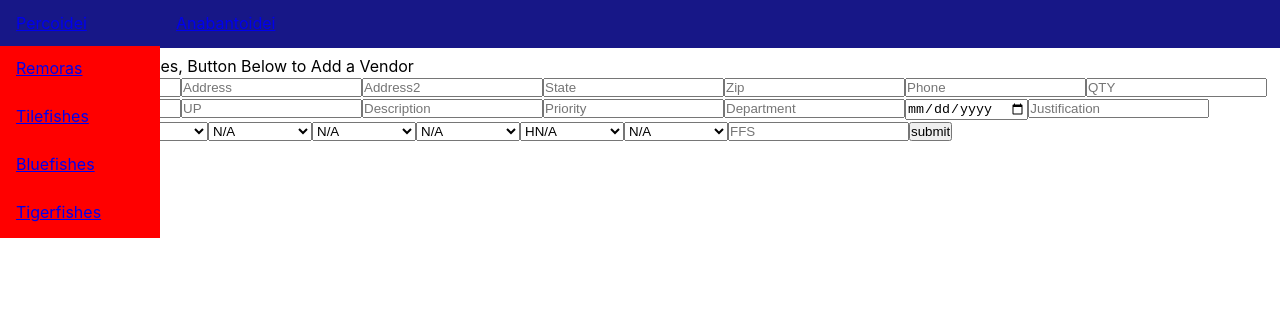
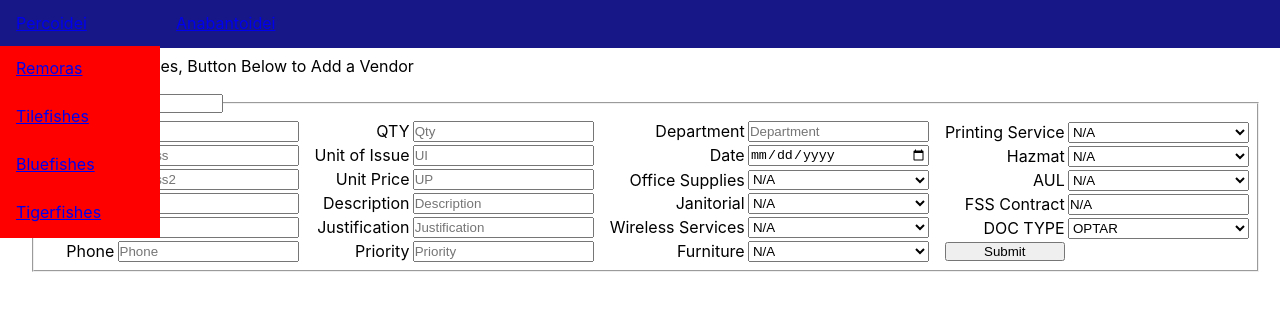
Before and after one commit to TravisAlanH/Navy-Page, a React (Create React App) app: page / in a window 1280 px wide. Shown: the top 310 px of the page. Built offline with nearby package versions, Linux system fonts and the light colour scheme.

Commit message:
Added Additional Options
IPR create missing Doc Type and Company name for NPR document

```diff
--- a/src/Components/IRP/CreateIRPData.js
+++ b/src/Components/IRP/CreateIRPData.js
@@ -8,6 +8,7 @@ export default function CreateIRPData() {
 
   let data = {
     id: "",
+    Company: "",
     POC: "",
     Address: "",
     Address2: "",
@@ -30,12 +31,14 @@ export default function CreateIRPData() {
     FFS: "",
     HAZ: "",
     AUL: "",
+    TYPE: "",
   };
 
   function handleSubmit(e) {
     // e.preventDefault();
 
     data.id = unique_id;
+    data.Company = e.target.elements.Company.value;
     data.POC = e.target.elements.POC.value;
     data.Address = e.target.elements.Address.value;
     data.Address2 = e.target.elements.Address2.value;
@@ -59,6 +62,7 @@ export default function CreateIRPData() {
     data.FFS = e.target.elements.FFS.value;
     data.HAZ = e.target.elements.HAZ.value;
     data.AUL = e.target.elements.AUL.value;
+    data.TYPE = e.target.elements.TYPE.value;
 
     if (localStorage.getItem("ContinuingServices") === null) {
       let testData = [data];
@@ -66,6 +70,7 @@ export default function CreateIRPData() {
     } else {
       let added = JSON.parse(localStorage.getItem("ContinuingServices"));
       added.push(data);
+      added.sort((a, b) => (a.Company > b.Company ? 1 : -1));
       localStorage.setItem("ContinuingServices", JSON.stringify(added));
     }
   }
@@ -73,147 +78,172 @@ export default function CreateIRPData() {
   return (
     <div className="IPRDataBox noPrint">
       <form onSubmit={handleSubmit} id="formData">
+        <fieldset className="IPRFieldSet">
+          <legend>
+            <input type="text" name="Company" placeholder="Company" />
+          </legend>
+          <div className="GridLayoutIPR">
+            <div className="Grid22">
+              <label className="IPRLabelDataInput">POC</label>
               <input
                 type="text"
-          className="IPRData2"
+                className="IPRData2 IPRDataInput"
                 name="POC"
-          placeholder="Point of Contact"
-          // required
+                placeholder={"POC"}
               />
+              <label className="IPRLabelDataInput">Address</label>
               <input
                 type="text"
                 className="IPRData2"
                 name="Address"
-          placeholder="Address"
-          // required
+                placeholder={"Address"}
               />
+              <label className="IPRLabelDataInput">Address2</label>
               <input
                 type="text"
                 className="IPRData2"
                 name="Address2"
-          placeholder="Address2"
-          // required
+                placeholder={"Address2"}
               />
+              <label className="IPRLabelDataInput">State</label>
               <input
                 type="text"
                 className="IPRData2"
                 name="State"
-          placeholder="State"
-          // required
+                placeholder={"State"}
               />
+              <label className="IPRLabelDataInput">Zip</label>
               <input
                 type="text"
                 className="IPRData2"
                 name="Zip"
-          placeholder="Zip"
-          // required
+                placeholder={"Zip"}
               />
+              <label className="IPRLabelDataInput">Phone</label>
               <input
                 type="text"
                 className="IPRData2"
                 name="Phone"
-          placeholder="Phone"
+                placeholder={"Phone"}
               />
+            </div>
+            <div className="Grid22">
+              <label className="IPRLabelDataInput">QTY</label>
               <input
                 type="text"
                 className="IPRData2"
                 name="QTY"
-          placeholder="QTY"
-          // required
+                placeholder={"Qty"}
               />
+              <label className="IPRLabelDataInput">Unit of Issue</label>
               <input
                 type="text"
                 className="IPRData2"
                 name="UI"
-          placeholder="UI"
-          // required
+                placeholder={"UI"}
               />
+              <label className="IPRLabelDataInput">Unit Price</label>
               <input
                 type="text"
                 className="IPRData2"
                 name="UP"
                 placeholder="UP"
-          // required
               />
+              <label className="IPRLabelDataInput">Description</label>
               <input
                 type="text"
                 className="IPRData2"
                 name="Description"
                 placeholder="Description"
-          // required
               />
+              <label className="IPRLabelDataInput">Justification</label>
+              <input
+                type="textarea"
+                className="IPRData4"
+                name="Just"
+                placeholder="Justification"
+              />
+
+              <label className="IPRLabelDataInput">Priority</label>
               <input
                 type="text"
                 className="IPRData2"
                 name="Priority"
                 placeholder="Priority"
-          // required
               />
+            </div>
+            <div className="Grid22">
+              <label className="IPRLabelDataInput">Department</label>
               <input
                 type="text"
                 className="IPRData2"
                 name="Department"
                 placeholder="Department"
-          // required
               />
+              <label className="IPRLabelDataInput">Date</label>
               <input
                 type="date"
                 className="IPRData2"
                 name="Date"
-          placeholder="11/22/2022"
-          // required
+                placeholder={"Date"}
               />
-        <input
-          type="text"
-          className="IPRData4"
-          name="Just"
-          placeholder="Justification"
-          // required
-        />
-        {/* <input
-          type="radio"
-          className="IPRData2"
-          name="Radio"
-          placeholder="true"
-          required
-        /> */}
-        <select className="IPRData2" name="OF" placeholder="true">
+
+              <label className="IPRLabelDataInput">Office Supplies</label>
+              <select className="IPRData2" name="OF" placeholder="N/A">
                 <option>N/A</option>
                 <option>Yes, Attached</option>
               </select>
-        <select className="IPRData2" name="IJS" placeholder="true">
+              <label className="IPRLabelDataInput">Janitorial</label>
+              <select className="IPRData2" name="IJS" placeholder="N/A">
                 <option>N/A</option>
                 <option>Yes, Attached</option>
               </select>
-        <select className="IPRData2" name="WS" placeholder="true">
+              <label className="IPRLabelDataInput">Wireless Services</label>
+              <select className="IPRData2" name="WS" placeholder="N/A">
                 <option>N/A</option>
                 <option>Yes, Attached</option>
               </select>
-        <select className="IPRData2" name="F" placeholder="true">
+              <label className="IPRLabelDataInput">Furniture</label>
+              <select className="IPRData2" name="F" placeholder="N/A">
                 <option>N/A</option>
                 <option>Yes, Attached</option>
               </select>
-        <select className="IPRData2" name="PS" placeholder="true">
+            </div>
+            <div className="Grid22">
+              <label className="IPRLabelDataInput">Printing Service</label>
+              <select className="IPRData2" name="PS" placeholder="N/A">
                 <option>N/A</option>
                 <option>Yes, Attached</option>
               </select>
-        <select className="IPRData2" name="HAZ" placeholder="true">
-          <option>HN/A</option>
-          <option>Yes, Attached</option>
-        </select>
-        <select className="IPRData2" name="AUL" placeholder="true">
+              <label className="IPRLabelDataInput">Hazmat</label>
+              <select className="IPRData2" name="HAZ" placeholder="N/A">
                 <option>N/A</option>
                 <option>Yes, Attached</option>
               </select>
+              <label className="IPRLabelDataInput">AUL</label>
+              <select className="IPRData2" name="AUL" placeholder="N/A">
+                <option>N/A</option>
+                <option>Yes, Attached</option>
+              </select>
+              <label className="IPRLabelDataInput">FSS Contract</label>
               <input
                 type="text"
                 className="IPRData2"
                 name="FFS"
                 placeholder="FFS"
+                defaultValue="N/A"
                 // required
               />
-        <input type="submit" value="submit" name="submit" />
-        {/* <input type={UpdateCheck} value="update" name="update" /> */}
+              <label className="IPRLabelDataInput">DOC TYPE</label>
+              <select className="IPRData2" name="TYPE" defaultValue="OPTAR">
+                <option>RPN</option>
+                <option>OPTAR</option>
+              </select>
+
+              <input type="submit" value="Submit" name="submit" />
+            </div>
+          </div>
+        </fieldset>
       </form>
     </div>
   );
--- a/src/Components/IRP/IPR.js
+++ b/src/Components/IRP/IPR.js
@@ -123,7 +123,7 @@ export default function IPR({
           <b>SUPPLIES</b>
         </div>
         <div className="SuppliesRadio">
-          <input type="radio" checked />
+          <input type="radio" defaultChecked />
         </div>
         <div className="Or">
           <b>OR</b>
--- a/src/Components/IRP/ViewEditIPR.js
+++ b/src/Components/IRP/ViewEditIPR.js
@@ -1,7 +1,8 @@
 import React from "react";
 
-export default function CreateIRPData({
+export default function ViewEditIPR({
   id,
+  Company,
   POC,
   Address,
   Address2,
@@ -24,6 +25,7 @@ export default function CreateIRPData({
   FFS,
   HAZ,
   AUL,
+  TYPE,
 }) {
   //   const [submitStatus, setsubmitStatus] = useState(New);
 
@@ -57,6 +59,7 @@ export default function CreateIRPData({
 
     updateData.map((item) => {
       if (item.id === find) {
+        item.Company = e.target.elements.Company.value;
         item.POC = e.target.elements.POC.value;
         item.Address = e.target.elements.Address.value;
         item.Address2 = e.target.elements.Address2.value;
@@ -79,50 +82,60 @@ export default function CreateIRPData({
         item.FFS = e.target.elements.FFS.value;
         item.HAZ = e.target.elements.HAZ.value;
         item.AUL = e.target.elements.AUL.value;
+        item.TYPE = e.target.elements.TYPE.value;
       }
       return item;
     });
-
+    updateData.sort((a, b) => (a.Company > b.Company ? 1 : -1));
     localStorage.setItem("ContinuingServices", JSON.stringify(updateData));
   }
 
   return (
     <div className="IPRDataBox noPrint">
       <form onSubmit={handleUpdate} id="formData">
+        <fieldset className="IPRFieldSet">
+          <legend>
+            <input type="text" name="Company" defaultValue={Company} />
+          </legend>
           <input type="hidden" name="id" defaultValue={id} />
           <div className="GridLayoutIPR">
-          <div className="FlexColCenterCenter">
-            <label>asdf</label>
+            <div className="Grid22">
+              <label className="IPRLabelDataInput">POC</label>
               <input
                 type="text"
-              className="IPRData2"
+                className="IPRData2 IPRDataInput"
                 name="POC"
                 defaultValue={POC}
               />
+              <label className="IPRLabelDataInput">Address</label>
               <input
                 type="text"
                 className="IPRData2"
                 name="Address"
                 defaultValue={Address}
               />
+              <label className="IPRLabelDataInput">Address2</label>
               <input
                 type="text"
                 className="IPRData2"
                 name="Address2"
                 defaultValue={Address2}
               />
+              <label className="IPRLabelDataInput">State</label>
               <input
                 type="text"
                 className="IPRData2"
                 name="State"
                 defaultValue={State}
               />
+              <label className="IPRLabelDataInput">Zip</label>
               <input
                 type="text"
                 className="IPRData2"
                 name="Zip"
                 defaultValue={Zip}
               />
+              <label className="IPRLabelDataInput">Phone</label>
               <input
                 type="text"
                 className="IPRData2"
@@ -130,90 +143,105 @@ export default function CreateIRPData({
                 defaultValue={Phone}
               />
             </div>
-          <div className="FlexColCenterCenter">
+            <div className="Grid22">
+              <label className="IPRLabelDataInput">QTY</label>
               <input
                 type="text"
                 className="IPRData2"
                 name="QTY"
                 defaultValue={Qty}
               />
-
+              <label className="IPRLabelDataInput">Unit of Issue</label>
               <input
                 type="text"
                 className="IPRData2"
                 name="UI"
                 defaultValue={UI}
               />
+              <label className="IPRLabelDataInput">Unit Price</label>
               <input
                 type="text"
                 className="IPRData2"
                 name="UP"
                 defaultValue={UP}
               />
-
+              <label className="IPRLabelDataInput">Description</label>
               <input
                 type="text"
                 className="IPRData2"
                 name="Description"
                 defaultValue={Description}
               />
-
+              <label className="IPRLabelDataInput">Justification</label>
               <input
                 type="textarea"
                 className="IPRData4"
                 name="Just"
                 placeholder={Just}
               />
-          </div>
-          <div className="FlexColCenterCenter">
+
+              <label className="IPRLabelDataInput">Priority</label>
               <input
                 type="text"
                 className="IPRData2"
                 name="Priority"
                 defaultValue={Priority}
               />
+            </div>
+            <div className="Grid22">
+              <label className="IPRLabelDataInput">Department</label>
               <input
                 type="text"
                 className="IPRData2"
                 name="Department"
                 defaultValue={Department}
               />
+              <label className="IPRLabelDataInput">Date</label>
               <input
                 type="date"
                 className="IPRData2"
                 name="Date"
                 defaultValue={Date}
               />
-          </div>
-          <div className="FlexColCenterCenter">
+
+              <label className="IPRLabelDataInput">Office Supplies</label>
               <select className="IPRData2" name="OF" defaultValue={OF}>
                 <option>N/A</option>
                 <option>Yes, Attached</option>
               </select>
+              <label className="IPRLabelDataInput">Janitorial</label>
               <select className="IPRData2" name="IJS" defaultValue={IJS}>
                 <option>N/A</option>
                 <option>Yes, Attached</option>
               </select>
+              <label className="IPRLabelDataInput">Wireless Services</label>
               <select className="IPRData2" name="WS" defaultValue={WS}>
                 <option>N/A</option>
                 <option>Yes, Attached</option>
               </select>
+              <label className="IPRLabelDataInput">Furniture</label>
               <select className="IPRData2" name="F" defaultValue={F}>
                 <option>N/A</option>
                 <option>Yes, Attached</option>
               </select>
+            </div>
+            <div className="Grid22">
+              <label className="IPRLabelDataInput">Printing Service</label>
               <select className="IPRData2" name="PS" defaultValue={PS}>
                 <option>N/A</option>
                 <option>Yes, Attached</option>
               </select>
+              <label className="IPRLabelDataInput">Hazmat</label>
               <select className="IPRData2" name="HAZ" defaultValue={HAZ}>
                 <option>N/A</option>
                 <option>Yes, Attached</option>
               </select>
+              <label className="IPRLabelDataInput">AUL</label>
               <select className="IPRData2" name="AUL" defaultValue={AUL}>
-              <option>HN/A</option>
+                <option>N/A</option>
                 <option>Yes, Attached</option>
               </select>
+              <label className="IPRLabelDataInput">FSS Contract</label>
               <input
                 type="text"
                 className="IPRData2"
@@ -222,10 +250,13 @@ export default function CreateIRPData({
                 defaultValue={FFS}
                 // required
               />
-          </div>
+              <label className="IPRLabelDataInput">RPN</label>
+              <select className="IPRData2" name="TYPE" defaultValue={TYPE}>
+                <option>RPN</option>
+                <option>OPTAR</option>
+              </select>
+
               <input type="submit" value="Update" name="submit" />
-        </div>
-      </form>
               <button
                 onClick={() => {
                   deleteItem(id);
@@ -234,5 +265,9 @@ export default function CreateIRPData({
                 Delete
               </button>
             </div>
+          </div>
+        </fieldset>
+      </form>
+    </div>
   );
 }
--- a/src/Components/IRP/ViewIPRList.js
+++ b/src/Components/IRP/ViewIPRList.js
@@ -13,7 +13,11 @@ export default function ViewIPRList() {
       setEmptyMessage("No Continuing Services, Button Below to Add a Vendor");
       return;
     }
-    setData(JSON.parse(localStorage.getItem("ContinuingServices")));
+    setData(
+      JSON.parse(localStorage.getItem("ContinuingServices")).sort((a, b) =>
+        a.Company > b.Company ? 1 : -1
+      )
+    );
   }, []);
 
   return (
--- a/src/Styles/IPR.css
+++ b/src/Styles/IPR.css
@@ -141,8 +141,23 @@ gap: 1rem;
 .GridLayoutIPR {
 display: flex;
 flex-direction: row;
-justify-content: flex-start;
+justify-content: center;
 gap: 1rem;
+align-items: center;
+}
+
+.IPRFieldSet {
+    margin-left: 2rem;
+    margin-right: 2rem;
+    margin-top: 1rem;
+    margin-bottom: 1rem;
+    padding: .5rem;
+}
+
+.Grid22 {
+    display: grid;
+    grid-template-columns: max-content max-content;
+    gap: .2rem;
 }
 
 .IPRPrintArea {
@@ -150,6 +165,17 @@ gap: 1rem;
     display: flex;
     flex-direction: row;
     justify-content: center;
+}
+
+/* .IPRDataInput {
+    height: 1.3rem;
+} */
+
+.IPRLabelDataInput {
+    height: 1.3rem;
+    display: flex;
+    flex-direction: row;
+    justify-content: flex-end;
 }
 
 @media print {
```
Lines whose indentation alone changed are shown as unchanged.
